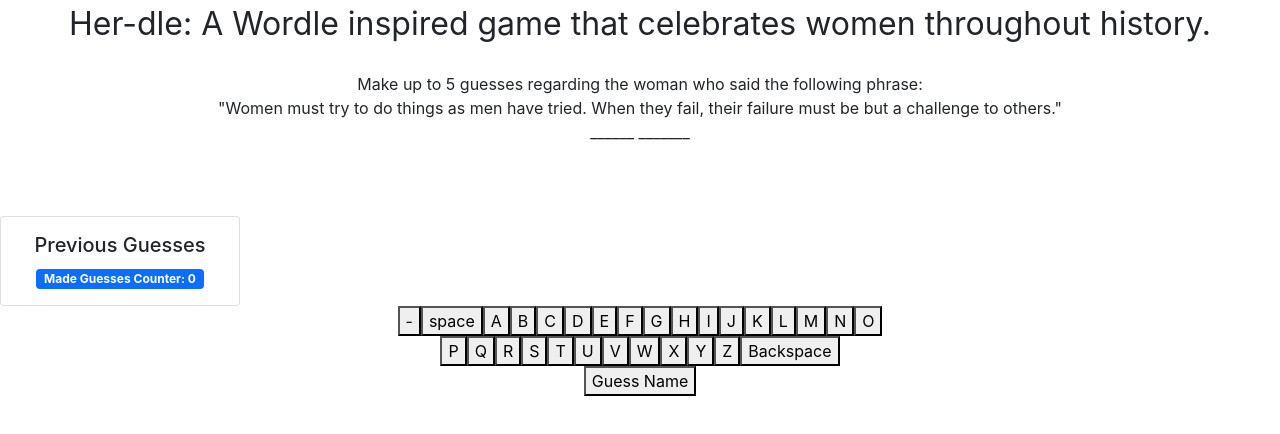
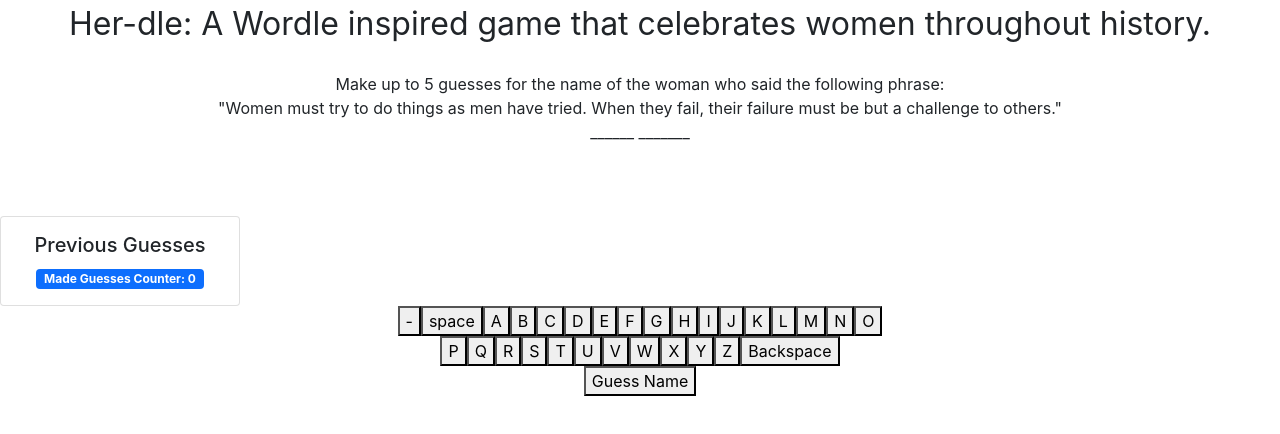
Before and after one commit to katconnors/her-dle, a React (Create React App) app: page / in a window 1280 px wide. Shown: the top 434 px of the page. Built offline with nearby package versions, Linux system fonts and the light colour scheme.

Commit message:
quote typo fix

```diff
--- a/src/App.tsx
+++ b/src/App.tsx
@@ -26,7 +26,8 @@
         history.
       </header>
       <br></br>
-      Make up to 5 guesses regarding the woman who said the following phrase:
+      Make up to 5 guesses for the name of the woman who said the following
+      phrase:
       <br />
       <WomenThroughoutHistory
         woman={HistoricalWoman}
--- a/src/Women.ts
+++ b/src/Women.ts
@@ -31,7 +31,7 @@
   {
     name: "Maya Angelou",
     quote:
-      "We delight in the beauty of butterfly, rarely admit the changes it has gone through to achieve that beauty.",
+      "We delight in the beauty of the butterfly, rarely admit the changes it has gone through to achieve that beauty.",
     bio: "Maya Angelou, born Marguerite Annie Johnson, was an American memoirist, poet, and civil rights activist.",
   },
 
```
